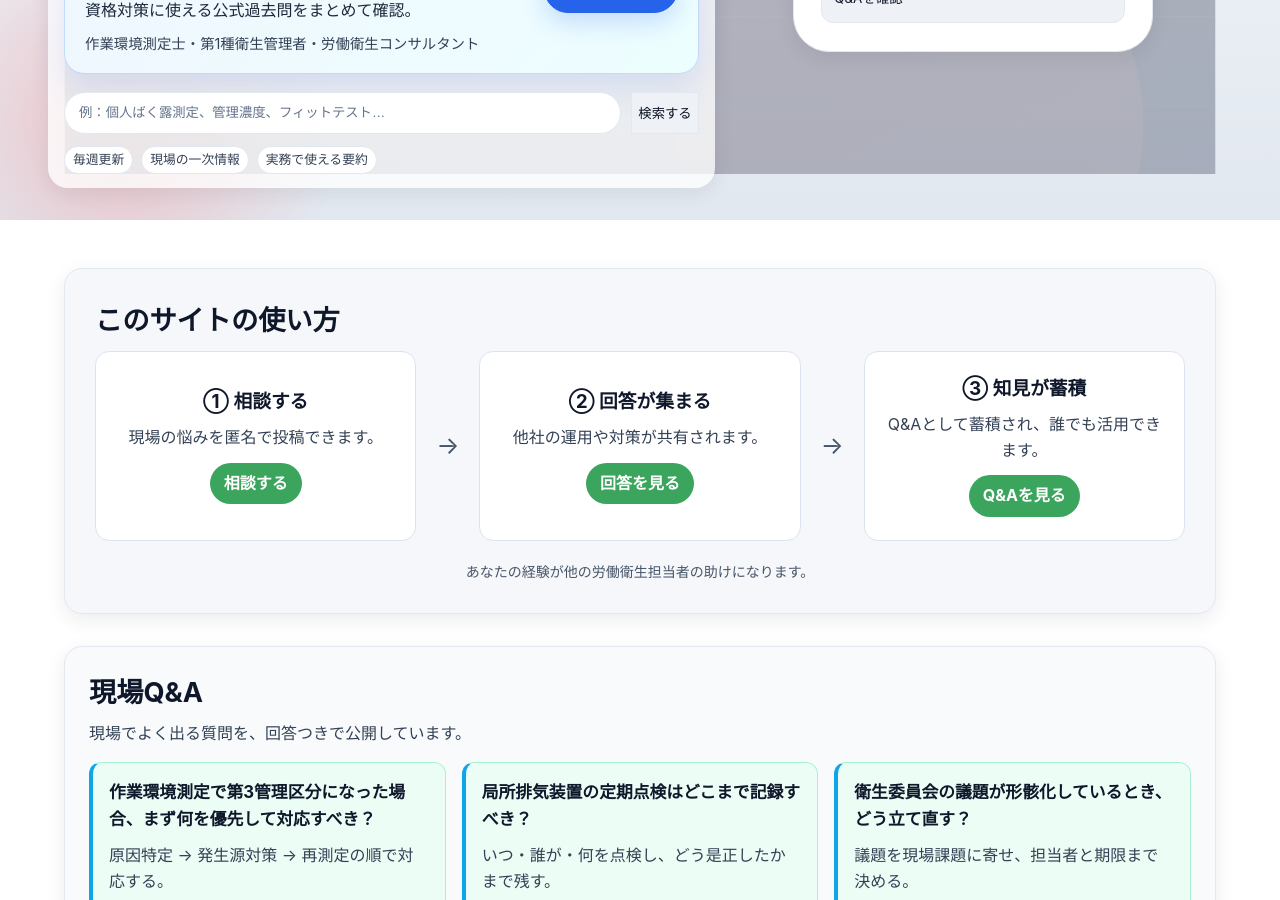
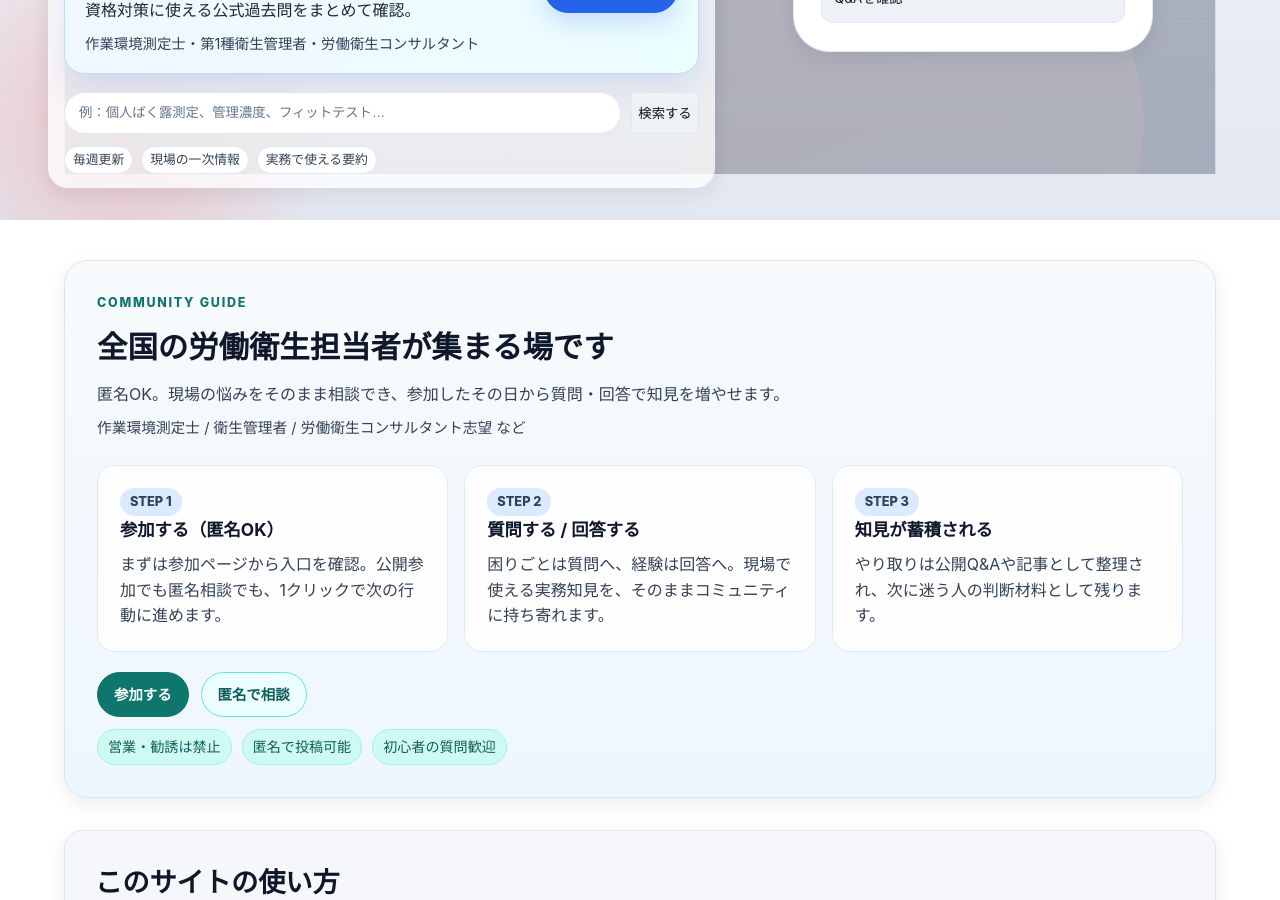
Before and after one commit to rodoeisei-lab/rodoeisei-lab, a Jekyll site: the page built from index.md, in a window 1280 px wide and 900 px high, scrolled down 636 px. Built offline with Jekyll 4.4.1, drawn with Linux system fonts in a browser that asks for light colours.

Commit message:
Add community participation guide to home

```diff
--- a/_layouts/home.html
+++ b/_layouts/home.html
@@ -87,6 +87,46 @@ layout: base
         </div>
       </div>
     </div>
+  </div>
+</section>
+
+<section class="community-guide" aria-label="コミュニティ参加ガイド">
+  <div class="container">
+    <div class="community-guide-header">
+      <p class="community-guide-eyebrow">COMMUNITY GUIDE</p>
+      <h2>全国の労働衛生担当者が集まる場です</h2>
+      <p class="community-guide-lead">匿名OK。現場の悩みをそのまま相談でき、参加したその日から質問・回答で知見を増やせます。</p>
+      <p class="community-guide-members">作業環境測定士 / 衛生管理者 / 労働衛生コンサルタント志望 など</p>
+    </div>
+
+    <div class="community-steps">
+      <article class="community-step">
+        <p class="community-step-label">STEP 1</p>
+        <h3>参加する（匿名OK）</h3>
+        <p>まずは参加ページから入口を確認。公開参加でも匿名相談でも、1クリックで次の行動に進めます。</p>
+      </article>
+      <article class="community-step">
+        <p class="community-step-label">STEP 2</p>
+        <h3>質問する / 回答する</h3>
+        <p>困りごとは質問へ、経験は回答へ。現場で使える実務知見を、そのままコミュニティに持ち寄れます。</p>
+      </article>
+      <article class="community-step">
+        <p class="community-step-label">STEP 3</p>
+        <h3>知見が蓄積される</h3>
+        <p>やり取りは公開Q&amp;Aや記事として整理され、次に迷う人の判断材料として残ります。</p>
+      </article>
+    </div>
+
+    <div class="cta-buttons community-guide-actions">
+      <a href="{{ '/join/' | relative_url }}" class="cta-participation-primary">参加する</a>
+      <a href="{{ "/qa/ask/" | relative_url }}" class="cta-participation-secondary">匿名で相談</a>
+    </div>
+
+    <ul class="community-guide-trust">
+      <li>営業・勧誘は禁止</li>
+      <li>匿名で投稿可能</li>
+      <li>初心者の質問歓迎</li>
+    </ul>
   </div>
 </section>
 
--- a/assets/css/main.css
+++ b/assets/css/main.css
@@ -1612,6 +1612,106 @@ section { margin: var(--space-5) 0; }
   margin: 14px 0 24px;
 }
 
+.community-guide {
+  margin: -8px 0 32px;
+}
+
+.community-guide .container {
+  background: linear-gradient(180deg, #f8fafc 0%, #eef6ff 100%);
+  border: 1px solid #dbe4ee;
+  border-radius: 24px;
+  padding: 32px;
+  box-shadow: var(--surface-shadow);
+}
+
+.community-guide-header {
+  display: grid;
+  gap: 10px;
+  margin-bottom: 24px;
+}
+
+.community-guide-eyebrow {
+  margin: 0;
+  font-size: .78rem;
+  font-weight: 800;
+  letter-spacing: .14em;
+  color: #0f766e;
+}
+
+.community-guide h2 {
+  margin: 0;
+  font-size: 1.9rem;
+}
+
+.community-guide-lead,
+.community-guide-members {
+  margin: 0;
+  color: var(--text-soft);
+}
+
+.community-guide-members {
+  font-size: .92rem;
+}
+
+.community-steps {
+  display: grid;
+  grid-template-columns: repeat(3, minmax(0, 1fr));
+  gap: 16px;
+}
+
+.community-step {
+  background: rgba(255, 255, 255, .92);
+  border: 1px solid #dbeafe;
+  border-radius: 18px;
+  padding: 22px;
+}
+
+.community-step-label {
+  display: inline-flex;
+  margin: 0 0 10px;
+  padding: 4px 10px;
+  border-radius: 999px;
+  background: #dbeafe;
+  color: #1d4ed8;
+  font-size: .8rem;
+  font-weight: 800;
+}
+
+.community-step h3 {
+  margin: 0 0 8px;
+  font-size: 1.08rem;
+}
+
+.community-step p {
+  margin: 0;
+  color: var(--text-soft);
+}
+
+.community-guide-actions {
+  margin: 20px 0 12px;
+}
+
+.community-guide-trust {
+  display: flex;
+  flex-wrap: wrap;
+  gap: 10px;
+  list-style: none;
+  margin: 0;
+  padding: 0;
+  color: #115e59;
+  font-size: .88rem;
+}
+
+.community-guide-trust li {
+  display: inline-flex;
+  align-items: center;
+  gap: 6px;
+  padding: 6px 10px;
+  border-radius: 999px;
+  background: rgba(204, 251, 241, .9);
+  border: 1px solid #99f6e4;
+}
+
 .community-steps .step-card {
   background: #f8fafc;
   border-color: #cbd5e1;
@@ -2052,9 +2152,28 @@ main#main .section .container a:not(.btn-step):not(.btn-step-primary):not(.btn-a
 }
 
 @media (max-width: 768px) {
+  .community-guide .container,
   .how-it-works .container,
   .weekly-questions .container {
     padding: 18px;
+  }
+
+  .community-steps {
+    grid-template-columns: 1fr;
+  }
+
+  .community-step {
+    padding: 18px;
+  }
+
+  .community-guide-actions .cta-participation-primary,
+  .community-guide-actions .cta-participation-secondary {
+    width: 100%;
+  }
+
+  .community-guide-trust {
+    flex-direction: column;
+    align-items: flex-start;
   }
 
   .flow {
```
